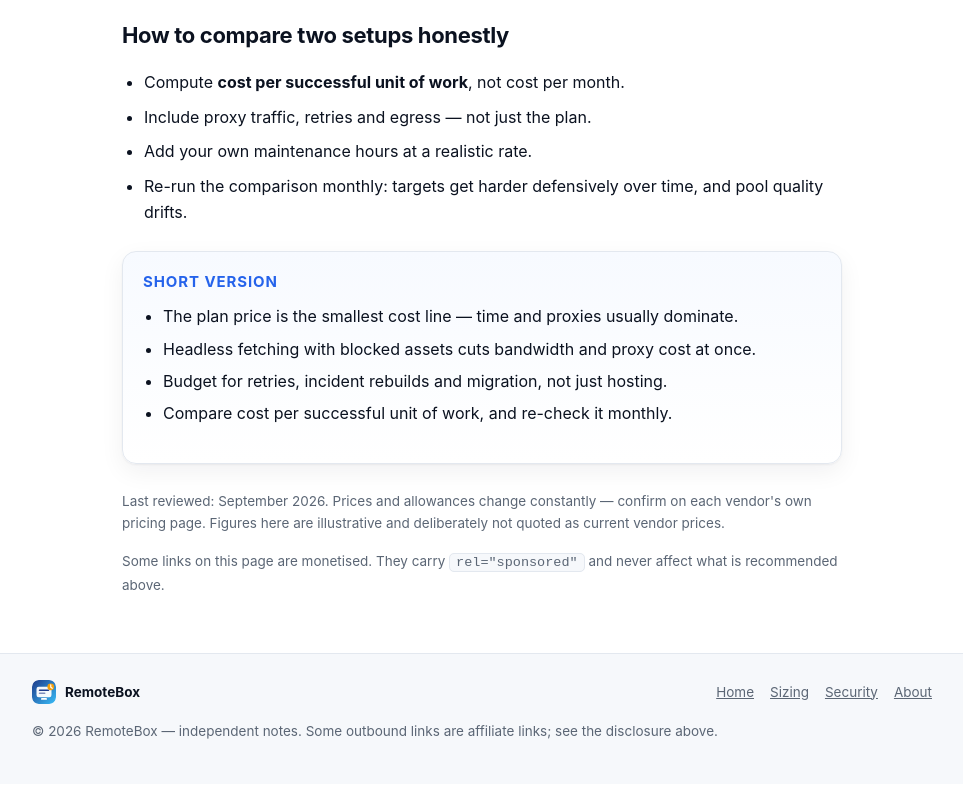
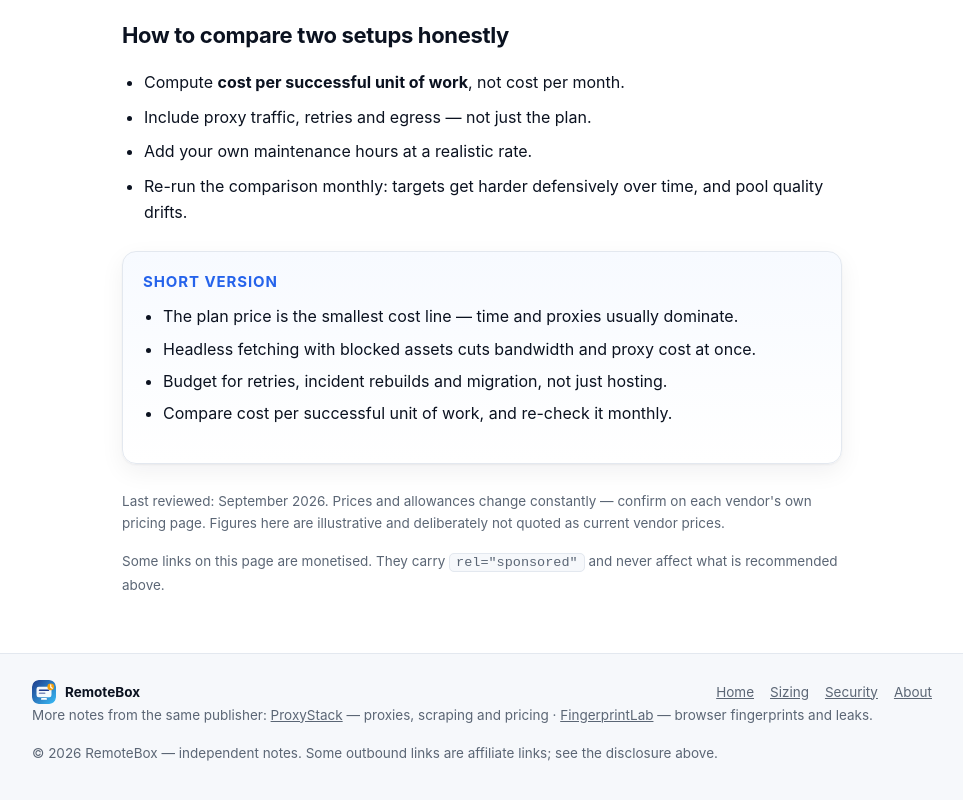
Before and after one commit to ostrovde/remotebox, a plain HTML site: page cost-of-running-bots-24-7.html in a window 1280 px wide. Shown: the part 1964-2764 px from the top of the page, without its empty margins (158-1121 px from the left). Drawn offline with Linux system fonts and the light colour scheme.

Commit message:
Cross-link sibling sites from the same publisher

```diff
--- a/cost-of-running-bots-24-7.html
+++ b/cost-of-running-bots-24-7.html
@@ -127,6 +127,7 @@
         <a href="index.html#about">About</a>
       </span>
     </div>
+    <p class="small" style="margin:0 0 12px">More notes from the same publisher: <a href="https://ostrovde.github.io/proxystack/">ProxyStack</a> — proxies, scraping and pricing &middot; <a href="https://ostrovde.github.io/fingerprintlab/">FingerprintLab</a> — browser fingerprints and leaks.</p>
     <p class="small" style="margin:16px 0 0">© 2026 RemoteBox — independent notes. Some outbound links
     are affiliate links; see the disclosure above.</p>
   </div>
```
Also changed, not shown: how-much-ram-a-scraper-needs.html (+1 -0 lines), index.html (+1 -0 lines), rdp-security-checklist.html (+1 -0 lines), rdp-vs-vps-vs-dedicated.html (+1 -0 lines), scraper-ram-calculator.html (+1 -0 lines), windows-vps-for-24-7-automation.html (+1 -0 lines).
